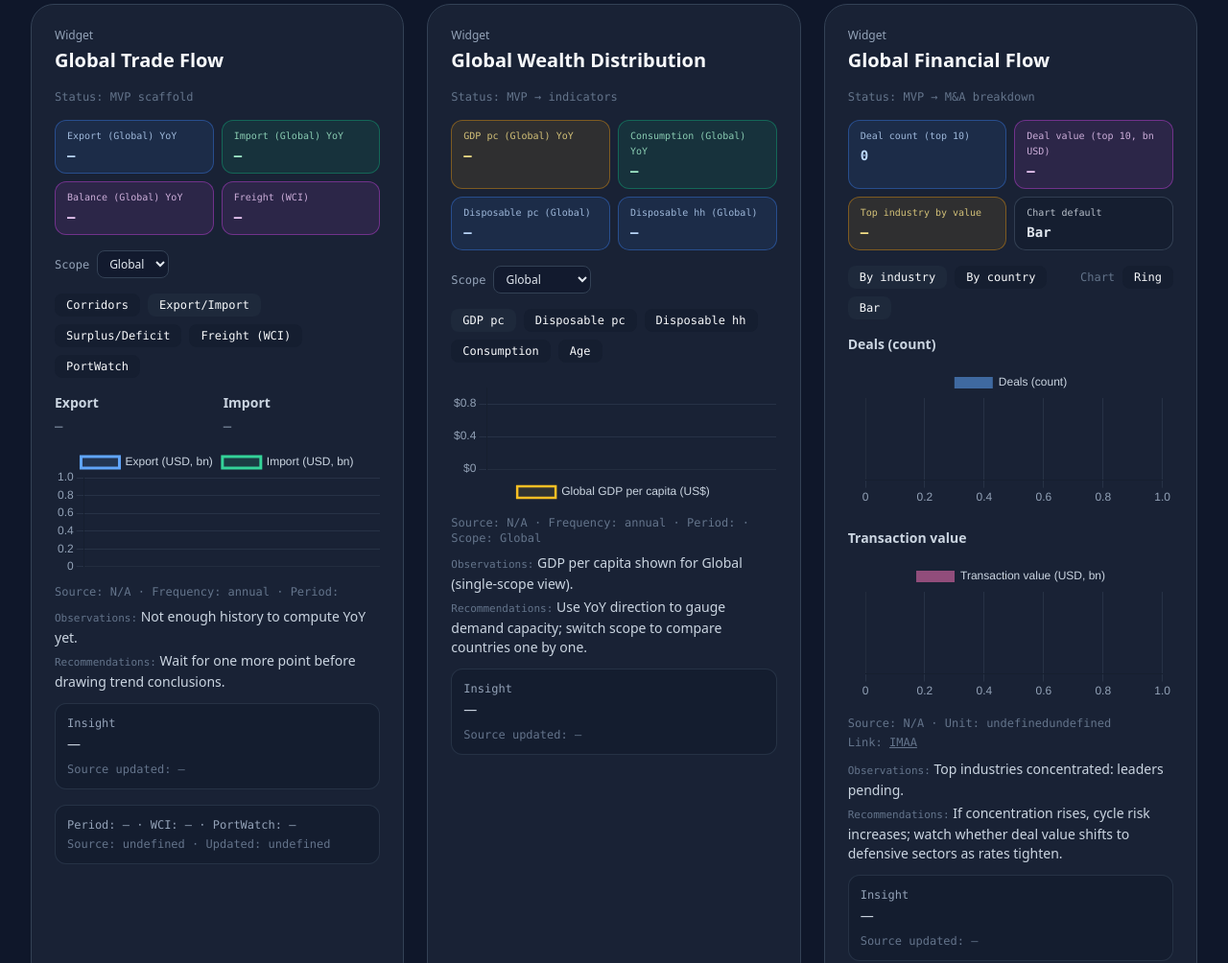
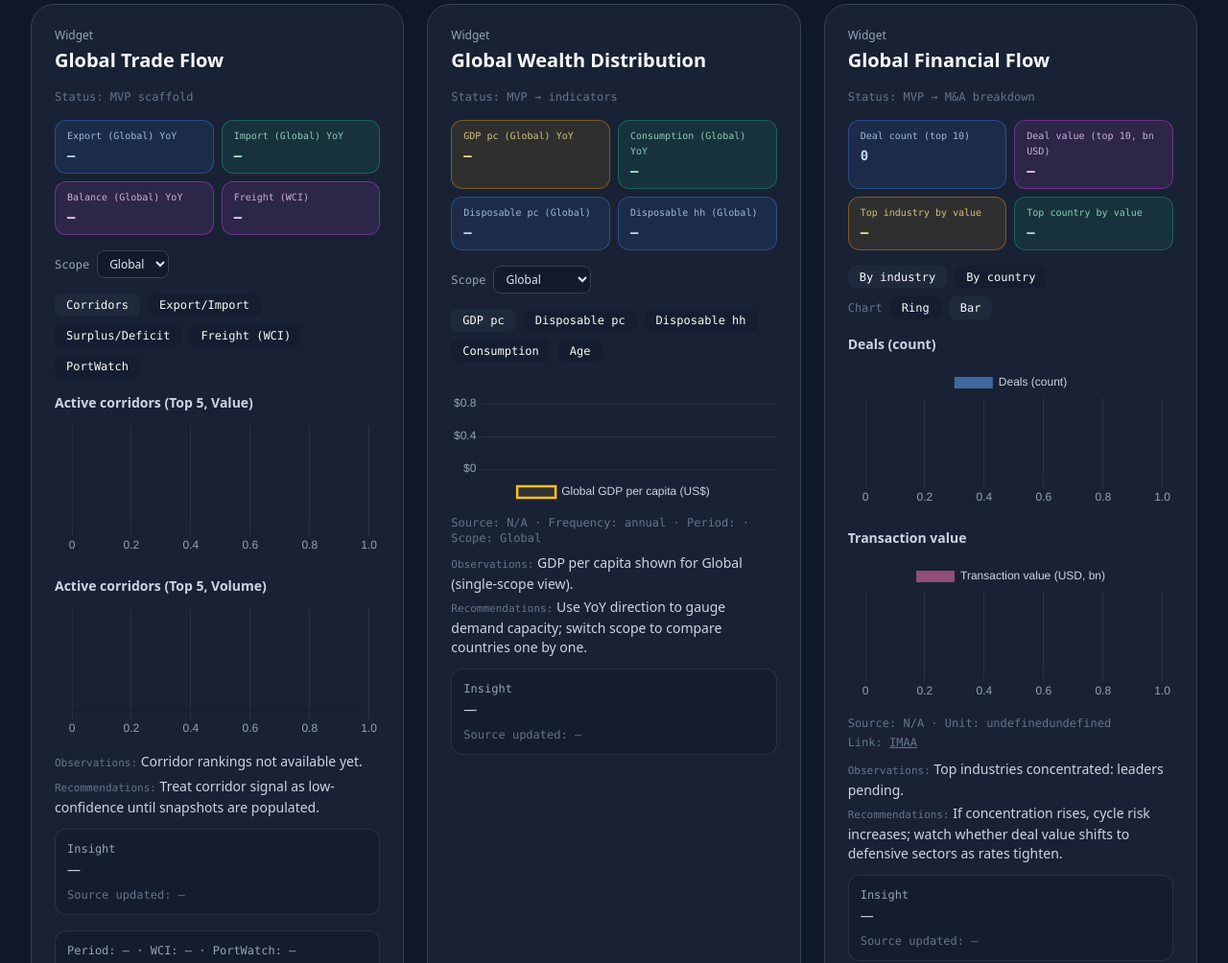
Before and after one commit to linguiben/global-trade-analysis, a FastAPI app: page /v3 in a window 1280 px wide. Shown: the part 424-1428 px from the top of the page at 96% size. Run offline with FastAPI, Linux system fonts and the light colour scheme; data comes from the database, SQL or seed files in the repository; data that the repository does not hold is empty; some libraries are stand-ins or nearby versions.

Commit message:
Tweak v3 defaults and finance widget KPI/layout

```diff
--- a/app/web/templates/dashboard_v3.html
+++ b/app/web/templates/dashboard_v3.html
@@ -282,7 +282,10 @@
         <div class="mt-4 flex flex-wrap items-center gap-2 text-xs font-mono">
           <button data-tab="industry" class="fin-tab px-3 py-1 rounded-lg bg-slate-800 hover:bg-slate-700">By industry</button>
           <button data-tab="country" class="fin-tab px-3 py-1 rounded-lg bg-slate-900/40 hover:bg-slate-700">By country</button>
-          <span class="ml-auto text-slate-500">Chart</span>
+        </div>
+
+        <div class="mt-2 flex flex-wrap items-center gap-2 text-xs font-mono">
+          <span class="text-slate-500">Chart</span>
           <button data-chart="ring" class="fin-chart px-3 py-1 rounded-lg bg-slate-800 hover:bg-slate-700">Ring</button>
           <button data-chart="bar" class="fin-chart px-3 py-1 rounded-lg bg-slate-900/40 hover:bg-slate-700">Bar</button>
         </div>
@@ -741,7 +744,7 @@
         document.querySelectorAll('.trade-tab').forEach(b => {
           b.addEventListener('click', () => setTradeTab(b.dataset.tab));
         });
-        setTradeTab('exim');
+        setTradeTab('corridors');
 
         renderTrade();
         refreshChartsForGeo('Global');
@@ -1246,16 +1249,7 @@
         finTop10ValueBnUsd = indRows.reduce((a, r) => a + Number(r.value_usd_bil || 0), 0);
         const topIndByVal = indRows.slice().sort((a,b) => Number(b.value_usd_bil||0) - Number(a.value_usd_bil||0))[0];
 
-        // KPI strip (finance)
-        const fk = document.getElementById('fin_kpi');
-        if (fk) {
-          fk.innerHTML = [
-            _pill('Deal count (top 10)', finTop10Deals.toLocaleString(), 'blue'),
-            _pill('Deal value (top 10, bn USD)', finTop10ValueBnUsd ? finTop10ValueBnUsd.toFixed(1) : '—', 'fuchsia'),
-            _pill('Top industry by value', topIndByVal ? topIndByVal.industry : '—', 'amber'),
-            _pill('Chart default', 'Bar', 'slate'),
-          ].join('');
-        }
+        // KPI strip (finance) — rendered after both industry & country are loaded
 
         _setObsRec(
           'fin_industry_commentary',
@@ -1281,6 +1275,24 @@
         document.getElementById('fin_country_meta').innerHTML = `Source: ${cty.source}<br>Link: <a class="underline hover:text-fuchsia-300" href="${cty.link}" target="_blank" rel="noopener noreferrer">IMAA</a>`;
 
         const topCtyByVal = ctyRows.slice().sort((a,b) => Number(b.value_bil||0) - Number(a.value_bil||0))[0];
+
+        // KPI strip (finance)
+        const _normCountry = (s) => String(s || '').trim().toLowerCase();
+        const BRICS = new Set(['brazil','russia','india','china','south africa']);
+        const topCtyLabel = topCtyByVal
+          ? (BRICS.has(_normCountry(topCtyByVal.country)) ? 'BRICS' : topCtyByVal.country)
+          : '—';
+
+        const fk = document.getElementById('fin_kpi');
+        if (fk) {
+          fk.innerHTML = [
+            _pill('Deal count (top 10)', finTop10Deals.toLocaleString(), 'blue'),
+            _pill('Deal value (top 10, bn USD)', finTop10ValueBnUsd ? finTop10ValueBnUsd.toFixed(1) : '—', 'fuchsia'),
+            _pill('Top industry by value', topIndByVal ? topIndByVal.industry : '—', 'amber'),
+            _pill('Top country by value', topCtyLabel, 'emerald'),
+          ].join('');
+        }
+
         _setObsRec(
           'fin_country_commentary',
           `Top country by value: ${topCtyByVal ? (topCtyByVal.country + ' (' + (topCtyByVal.currency || '') + ')') : '—'}.`,
```
